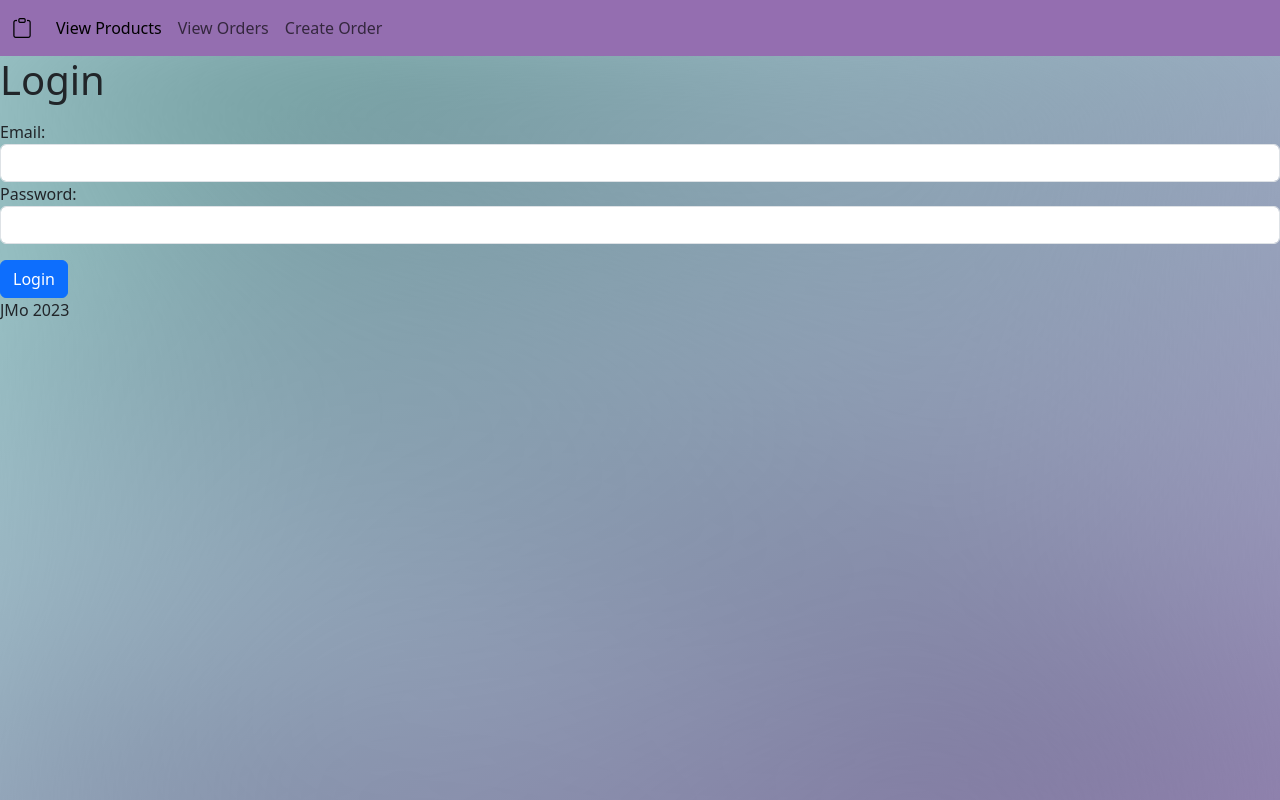
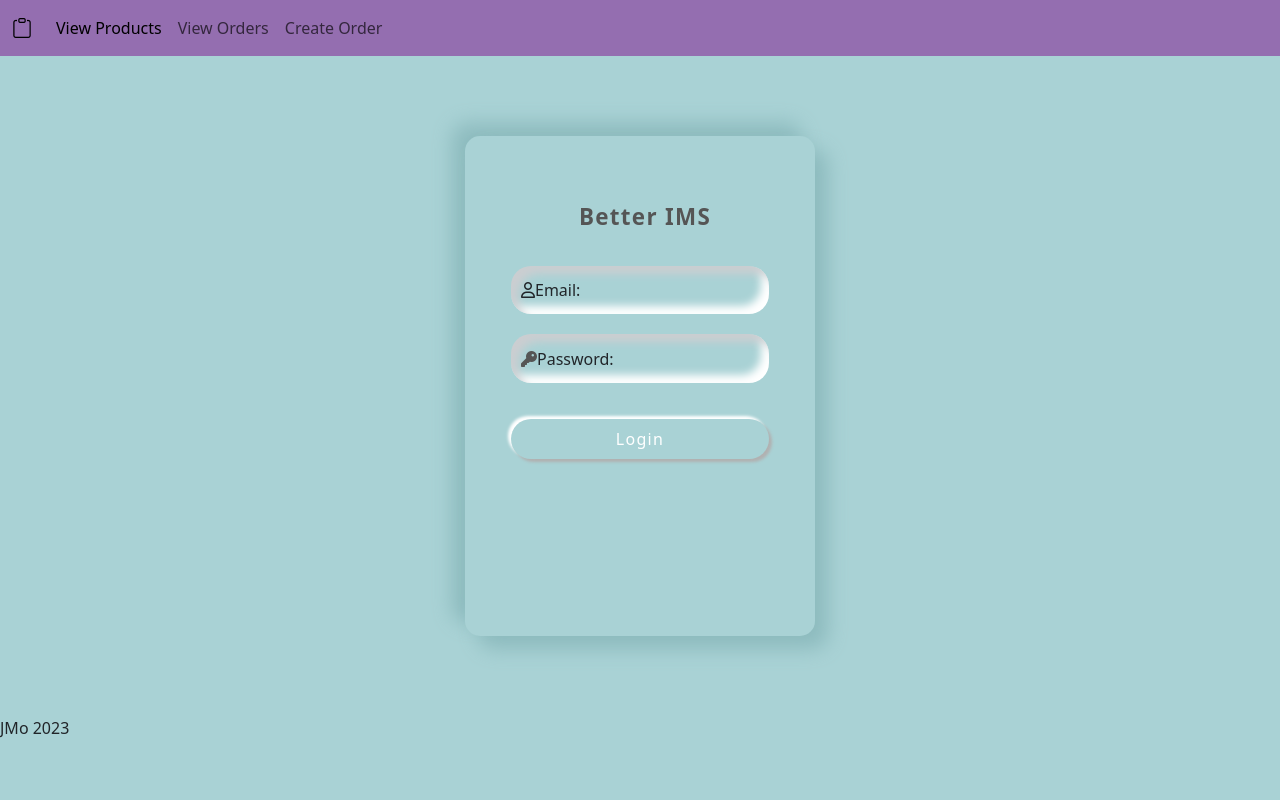
Before and after one commit to jmychalm13/better_ims_frontend, a React (Vite) app: page / in a window 1280 px wide. Built offline with nearby package versions, Linux system fonts and the light colour scheme; the HTML template or start-up script is replaced by a standard one.

Commit message:
added form styling

```diff
--- a/index.html
+++ b/index.html
@@ -5,6 +5,7 @@
     <link rel="icon" type="image/svg+xml" href="/vite.svg" />
     <meta name="viewport" content="width=device-width, initial-scale=1.0" />
     <link rel="stylesheet" href="https://cdn.jsdelivr.net/npm/bootstrap-icons@1.10.5/font/bootstrap-icons.css">
+    <link rel="stylesheet" href="https://cdnjs.cloudflare.com/ajax/libs/font-awesome/6.4.2/css/all.min.css" integrity="sha512-z3gLpd7yknf1YoNbCzqRKc4qyor8gaKU1qmn+CShxbuBusANI9QpRohGBreCFkKxLhei6S9CQXFEbbKuqLg0DA==" crossorigin="anonymous" referrerpolicy="no-referrer" />
     <title>Vite + React</title>
   </head>
   <body>
--- a/src/Login.jsx
+++ b/src/Login.jsx
@@ -31,21 +31,23 @@ export function Login() {
 
   console.log(jwt);
   return (
-    <div id="login">
-      <h1>Login</h1>
+    <div id="login" className="wrapper">
+      <div className="text-center mt-4 name">Better IMS</div>
       <ul>
         {errors.map((error) => (
           <li key={error}>{error}</li>
         ))}
       </ul>
-      <form onSubmit={handleSubmit}>
-        <div className="form-group">
+      <form onSubmit={handleSubmit} className="p-3 mt-3">
+        <div className="form-field d-flex align-items-center">
+          <span className="far fa-user"></span>
           Email: <input className="form-control" name="email" type="email" />
         </div>
-        <div className="form-group">
+        <div className="form-field d-flex align-items-center">
+          <span className="fas fa-key"></span>
           Password: <input className="form-control" name="password" type="password" />
         </div>
-        <button type="submit" className="btn btn-primary mt-3">
+        <button type="submit" className="btn mt-3">
           Login
         </button>
       </form>
--- a/src/index.css
+++ b/src/index.css
@@ -3,11 +3,102 @@ html {
 }
 
 body {
-  background: url("/src/assets/background.svg");
-  background-size: 100%;
-  /* background-color: #a9d2d5; */
+  /* background: url("/src/assets/background.svg");
+  background-size: 100%; */
+  background-color: #a9d2d5;
 }
 
 nav {
   background-color: #946eb0;
 }
+
+/* login styles */
+.wrapper {
+  max-width: 350px;
+  min-height: 500px;
+  margin: 80px auto;
+  padding: 40px 30px 30px 30px;
+  background-color: #A9D2D5;
+  border-radius: 15px;
+  box-shadow: 13px 13px 20px #8dbbbe, -13px -13px 20px #8dbbbe;
+}
+
+.logo {
+  width: 80px;
+  margin: auto;
+}
+
+.logo img {
+  width: 100%;
+  height: 80px;
+  object-fit: cover;
+  border-radius: 50%;
+  box-shadow: 0px 0px 3px #A3A5C3,
+      0px 0px 0px 5px #A3A5C3,
+      8px 8px 15px #a7aaa7,
+      -8px -8px 15px #A3A5C3;
+}
+
+.wrapper .name {
+  font-weight: 600;
+  font-size: 1.4rem;
+  letter-spacing: 1.3px;
+  padding-left: 10px;
+  color: #555;
+}
+
+.wrapper .form-field input {
+  width: 100%;
+  display: block;
+  border: none;
+  outline: none;
+  background: none;
+  font-size: 1.2rem;
+  color: #666;
+  padding: 10px 15px 10px 10px;
+  /* border: 1px solid red; */
+}
+
+.wrapper .form-field {
+  padding-left: 10px;
+  margin-bottom: 20px;
+  border-radius: 20px;
+  box-shadow: inset 8px 8px 8px #cbced1, inset -8px -8px 8px #fff;
+}
+
+.wrapper .form-field .fas {
+  color: #555;
+}
+
+.wrapper .btn {
+  box-shadow: none;
+  width: 100%;
+  height: 40px;
+  background-color: #A9D2D5;
+  color: #fff;
+  border-radius: 25px;
+  box-shadow: 3px 3px 3px #b1b1b1,
+      -3px -3px 3px #fff;
+  letter-spacing: 1.3px;
+}
+
+.wrapper .btn:hover {
+  background-color: #b8dbde;
+}
+
+.wrapper a {
+  text-decoration: none;
+  font-size: 0.8rem;
+  color: #A9D2D5;
+}
+
+.wrapper a:hover {
+  color: #039BE5;
+}
+
+@media(max-width: 380px) {
+  .wrapper {
+      margin: 30px 20px;
+      padding: 40px 15px 15px 15px;
+  }
+}
```
